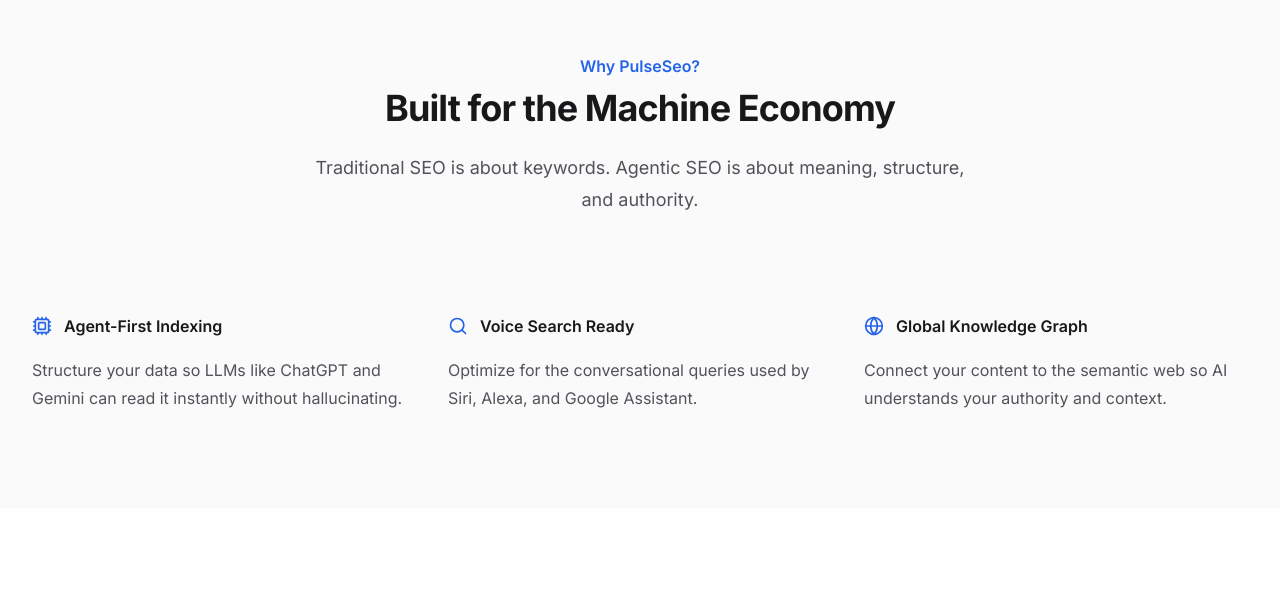
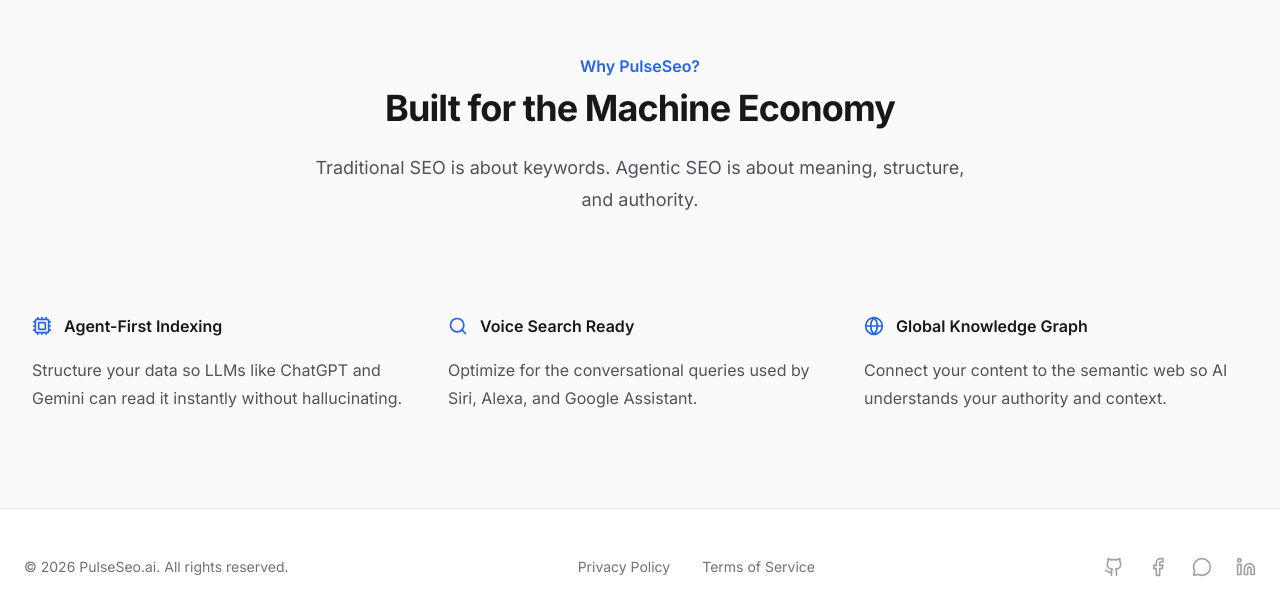
Before and after one commit to NarySar/my-seo-site, a Next.js app: page / in a window 1280 px wide. Shown: the part 810-1425 px from the top of the page. Before the commit the page ends 1318 px from the top, so only its background shows below. Built offline with nearby package versions, Linux system fonts and the light colour scheme.

Commit message:
Add Footer with social links

```diff
--- a/src/app/page.tsx
+++ b/src/app/page.tsx
@@ -1,6 +1,7 @@
 import Navbar from "@/components/Navbar";
 import { Hero } from "@/components/Hero"; // Import the new component
 import { Features } from "@/components/Features";
+import { Footer } from "@/components/Footer";
 import JsonLd from "@/components/JsonLd";
 
 export default function Home() {
@@ -19,6 +20,7 @@
       {/* The new Hero Section */}
       <Hero />
       <Features />
+      <Footer />
 
     </main>
   );
--- /dev/null
+++ b/src/components/Footer.tsx
@@ -0,0 +1,55 @@
+import Link from "next/link";
+// Update the import to remove Twitter and add Facebook/Reddit
+import { Github, Linkedin, Facebook, MessageCircle } from "lucide-react";
+
+export function Footer() {
+  return (
+    <footer className="border-t border-zinc-200 dark:border-zinc-800 bg-white dark:bg-black">
+      <div className="max-w-7xl mx-auto py-12 px-6 md:flex md:items-center md:justify-between">
+
+        {/* Left Side: Copyright */}
+        <div className="flex justify-center md:justify-start gap-8">
+          <p className="text-sm text-zinc-500 dark:text-zinc-400">
+            © {new Date().getFullYear()} PulseSeo.ai. All rights reserved.
+          </p>
+        </div>
+
+        {/* Center: Legal Links */}
+        <div className="mt-8 md:mt-0 flex justify-center gap-8">
+          <Link href="#" className="text-sm text-zinc-500 hover:text-zinc-900 dark:text-zinc-400 dark:hover:text-white transition-colors">
+            Privacy Policy
+          </Link>
+          <Link href="#" className="text-sm text-zinc-500 hover:text-zinc-900 dark:text-zinc-400 dark:hover:text-white transition-colors">
+            Terms of Service
+          </Link>
+        </div>
+
+        {/* Right Side: Social Icons */}
+        <div className="mt-8 md:mt-0 flex justify-center gap-6">
+          <Link href="https://github.com/NarySar" target="_blank" className="text-zinc-400 hover:text-zinc-900 dark:hover:text-white transition-colors">
+            <Github className="h-5 w-5" />
+          </Link>
+
+          {/* Facebook */}
+          <Link href="#" className="text-zinc-400 hover:text-blue-600 transition-colors">
+            <Facebook className="h-5 w-5" />
+          </Link>
+
+          {/* Reddit (Using MessageCircle or a specific Reddit icon if available in your version) */}
+          <Link href="#" className="text-zinc-400 hover:text-orange-500 transition-colors">
+            {/* Lucide doesn't always have a perfect 'Reddit' icon in older versions, so simple 'MessageCircle' looks similar,
+                OR if your version supports it, you can try importing 'Slice' or just use 'Linkedin' style.
+                Standard generic for Reddit often uses a simple circle or custom SVG.
+                Let's stick to standard Lucide icons available: */}
+            <MessageCircle className="h-5 w-5" />
+          </Link>
+
+          <Link href="#" className="text-zinc-400 hover:text-blue-500 transition-colors">
+            <Linkedin className="h-5 w-5" />
+          </Link>
+        </div>
+
+      </div>
+    </footer>
+  );
+}
```
